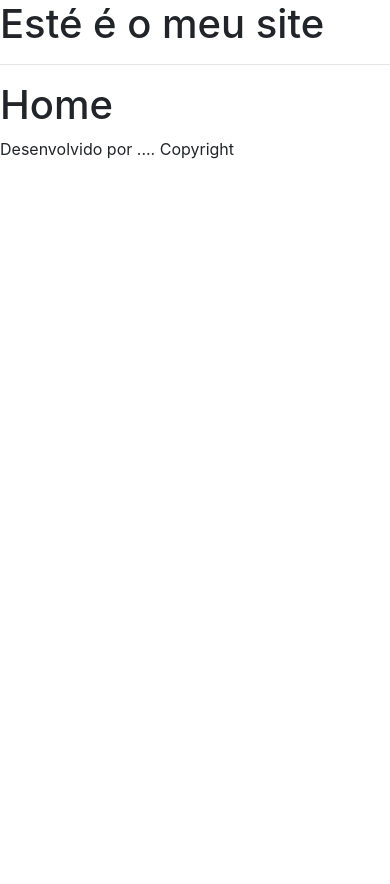
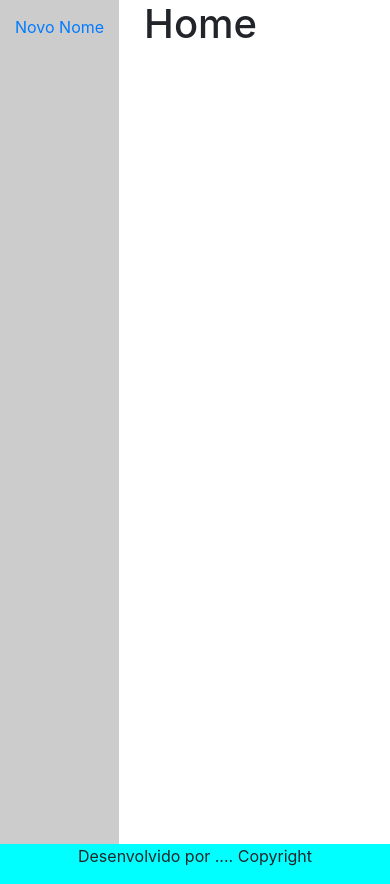
Before and after one commit to josebruno2020/dupla_projeto, a PHP site: page / in a window 390 px wide. Before the commit the page ends 159 px from the top, so only its background shows below. Run offline with PHP 8.4, Linux system fonts and the light colour scheme; the visitor is signed in with stand-in values (Sample User, id 1); some libraries are stand-ins or nearby versions.

Commit message:
Pagina de cadastro de novo nome com sistema feito. Primeiro é cadastrado o endereço, e depois o nome, ligando esse endereço pelo 'id_endereco'

```diff
--- a/assets/css/style.css
+++ b/assets/css/style.css
@@ -0,0 +1,62 @@
+.principal{
+    display: flex;
+    flex-direction: row;
+}
+.row{
+    flex-grow: 1;
+    margin:0;
+    display: block;
+}
+.menu{
+    width: 50px;
+    padding:15px;
+    float:left;
+    margin-right: 25px;
+    height: 100%;
+    background-color: #ccc;
+}
+.menu-item a{
+    display:none;
+}
+.menu-item {
+    width: 100%;
+}
+.menu-item:hover{
+    background-color:#00000026;
+}
+.form{
+    width: 100%;
+}
+.form-group{
+    width: 100%;
+    display: flex;
+    flex-direction: row;
+    align-items: center;
+    margin-bottom:35px;
+}
+.form-group label{
+    margin-left:10px;
+}
+.form-group input[type=radio]{
+    margin:0px 10px;
+}
+.form-control{
+    margin-left: 10px;
+}
+
+
+footer{
+    background-color: aqua;
+    display: flex;
+    justify-content: center;
+}
+
+@media screen and (max-width:1024px){
+    .form-group{
+        flex-direction: column;
+        align-items: flex-start;
+    }
+    .form-group label{
+        margin-top: 15px;
+    }
+}
--- a/assets/js/script.js
+++ b/assets/js/script.js
@@ -0,0 +1,63 @@
+var alturaTela = $(window).height();
+$('.menu').css('height', alturaTela+'px');
+
+$('.menu').hover(function(){
+    $(this).css('width', 'auto');
+    $('.menu-item a').css('display', 'block');
+}, function(){
+    $(this).css('width', '50px');
+    $('.menu-item a').css('display', 'none');
+
+});
+
+
+$(document).ready(function(){
+    function limpa_formulario(){
+        //Limpa os dados do formulário;
+        $('#rua').val("");
+        $('#bairro').val("");
+        $('#cidade').val("");
+        $('#uf').val("");
+    }
+    //Função para quando o cep perde o foco(blur);
+    $('#cep').blur(function(){
+        //Armazenar numa variável o valor sem dígitos
+        var cep = $(this).val().replace(/\D/g, '');
+        //Verifica se o campo não está vazio;
+        if(cep != ''){
+            //Expressão regular para validar o CEP.
+            var validacep = /^[0-9]{8}$/;
+
+            //Valida o formato do CEP.
+            if(validacep.test(cep)){
+                //Preenche os campos do form com '...' enquanto a busca é realizada;
+                $('#rua').val("...");
+                $('#bairro').val("...");
+                $('#cidade').val("...");
+                $('#uf').val("...");
+
+                //Consulta o Website viacep.com.br/
+                $.getJSON("https://viacep.com.br/ws/"+ cep +"/json/?callback=?", function(dados){
+                    if(!("erro" in dados)){
+                        //Atualiza o form com os valores encontrados;
+                        $('#rua').val(dados.logradouro);
+                        $('#bairro').val(dados.bairro);
+                        $('#cidade').val(dados.localidade);
+                        $('#uf').val(dados.uf);
+                    } else{
+                        //CEP pesquisado não encontrado;
+                        limpa_formulario();
+                        alert("CEP não encontrado!");
+                    }
+                });
+            } else{
+                //CEP é inválido!
+                limpa_formulario();
+                alert("Formato de CEP inválido!");
+            }
+        } else{
+            //CEP não preenchido;
+            limpa_formulario();
+        }
+    });
+});
--- a/src/views/Template.php
+++ b/src/views/Template.php
@@ -4,20 +4,23 @@
         <meta charset="UTF-8">
         <meta name="viewport" content="width=device-width, initial-scale=1.0">
         <title>Projeto Reconquista</title>
-        <link rel="stylesheet" href="<?=BASE_URL;?>assets/css/bootstrap.min.css">
-        <link rel="stylesheet" type="text/css" href="<?=BASE_URL;?>/public/assets/css/style.css">
+        <link rel="stylesheet" type="text/css" href="<?=BASE_URL;?>assets/css/bootstrap.min.css">
+        <link rel="stylesheet" type="text/css" href="<?=BASE_URL;?>assets/css/style.css">
     </header>
     <body>
-        <h1>Esté é o meu site</h1>
-        <hr>
-        <?=$this->render($viewName, $viewData);?>
+        <div class="principal">
+            <div class="menu">
+                <div class="menu-item">
+                    <a href="<?=BASE_URL;?>cadastro/nome">Novo Nome</a>
+                </div>
+            </div>
+            <div class="row">
+                <?=$this->render($viewName, $viewData);?>
+            </div>
+        </div>
 
-
-
-
-
-        <script type="text/javascript" src="<?=BASE_URL;?>/public/assets/js/jquery-3.5.1.min.js"></script>
-        <script type="text/javascript" src="<?=BASE_URL;?>/public/assets/js/script.js"></script>
+        <script type="text/javascript" src="<?=BASE_URL;?>assets/js/jquery-3.5.1.min.js"></script>
+        <script type="text/javascript" src="<?=BASE_URL;?>assets/js/script.js"></script>
     </body>
     <footer>
         <p>Desenvolvido por .... Copyright</p>
```
Also changed, not shown: src/views/home.php (line endings or trailing spaces).
